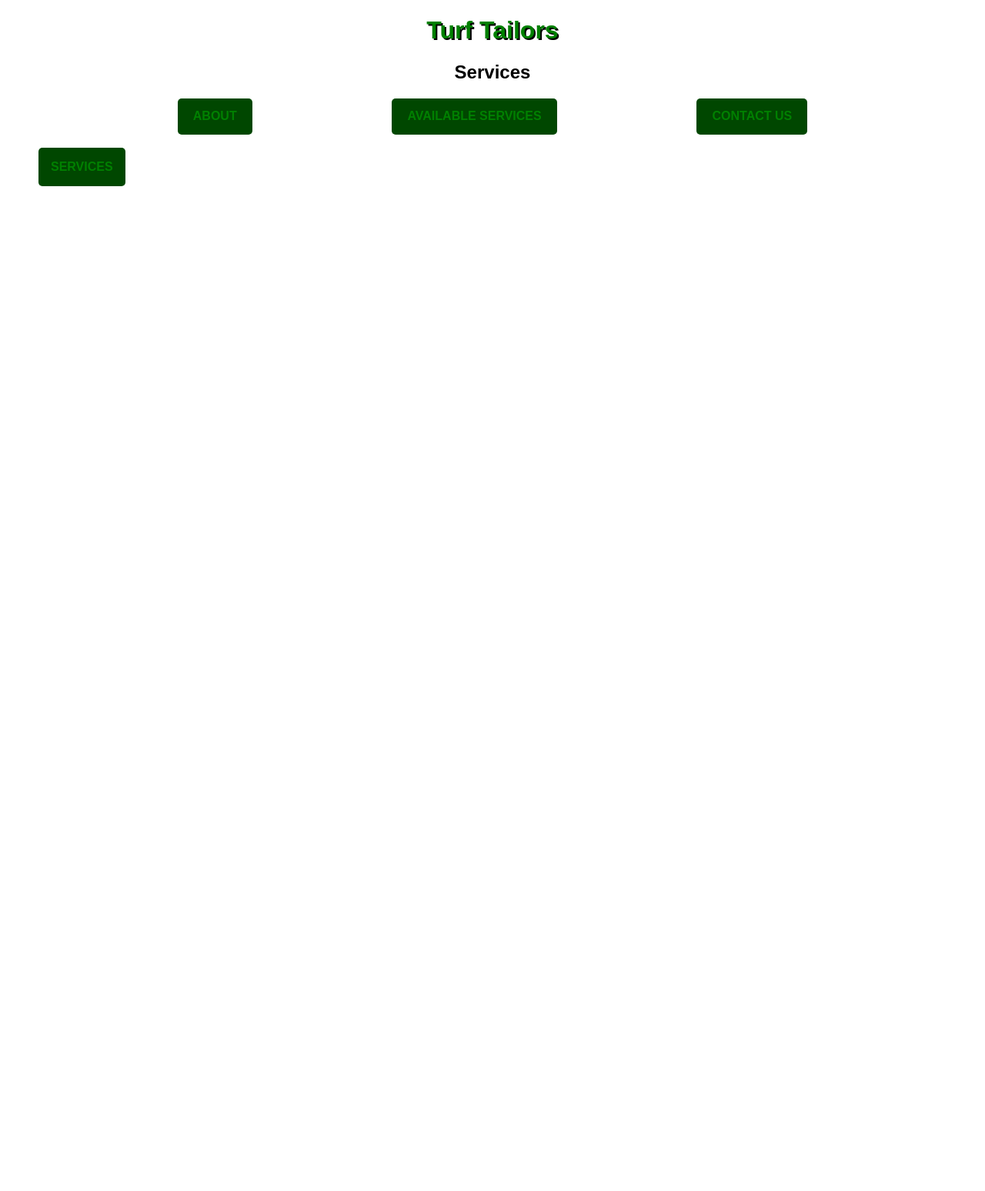
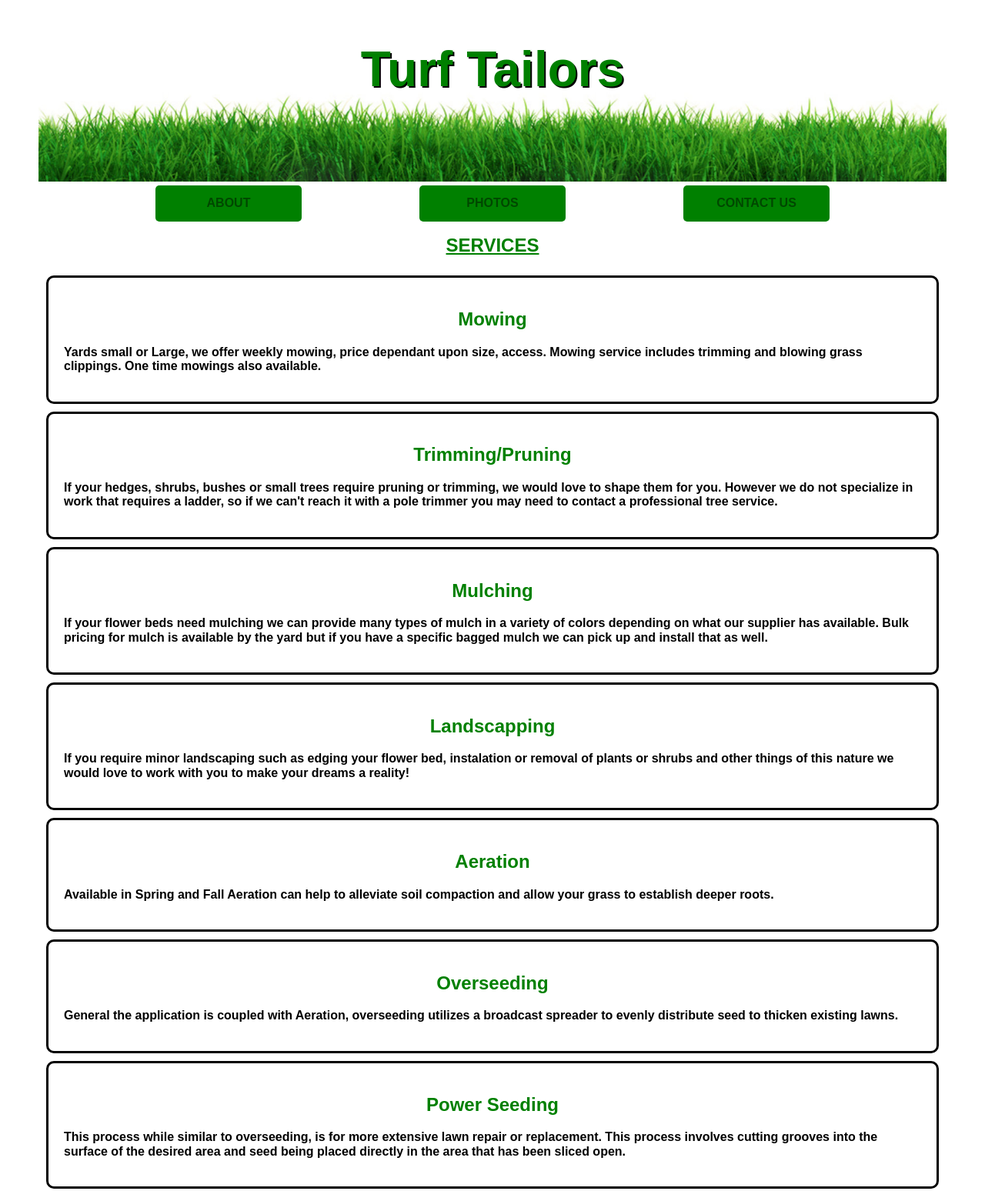
Before and after one commit to git4sage/Turf-Tailors, a plain HTML site: page pages/services.html in a window 1280 px wide. Shown: the top 1548 px of the page at 77% size. Before the commit the page ends 800 px from the top, so only its background shows below. Drawn offline with Linux system fonts and the light colour scheme.

Commit message:
add background image, page links, tweaks

```diff
--- a/css/style.css
+++ b/css/style.css
@@ -13,17 +13,51 @@ h1 {
   text-shadow: 2px 2px black;
   font-family: sans-serif;
   font-weight: 900;
+  font-size: 4em;
 }
 
 header {
   text-align: center;
 }
+/* background image and title */
+.container {
+  position: relative;
+  text-align: center;
+  color: white;
+}
+
+.centered {
+  position: absolute;
+  top: 20%;
+  left: 50%;
+  transform: translate(-50%, -50%);
+}
+
+.grass {
+width: 100%;
+padding: 0;
+}
+
+.subheading {
+text-decoration: underline;
+text-decoration-color: green;
+}
 
 h2 {
   text-align: center;
-
+  color: green;
+  font-family: sans-serif
+  font-weight: 900;
 }
 
+.serveinfo {
+border-style: solid;
+border-width: 3px;
+border-radius: 10px;
+border-color: black;
+padding: 20px;
+margin: 10px;
+}
 
 footer {
 text-align: center;
@@ -39,10 +73,11 @@ text-align: center;
 }
 
 .main-nav a {
-  background-color: rgb(0, 71, 0);
-  color: green;
+  background-color: green;
+  color:  rgb(0, 71, 0);
   padding: 14px 20px;
   margin: 1px;
+  min-width: 150px;
   text-decoration: none;
   text-align: center;
   text-transform: uppercase;
@@ -50,31 +85,37 @@ text-align: center;
 }
 
 .main-nav a:hover {
-      background-color: green;
-      color: rgb(0, 71, 0)
-    }
+  background-color: rgb(0, 71, 0);
+  color:green;
+}
 
 /* --- dropdown menu --- */
 .dropbutton {
-  background-color: rgb(0, 71, 0);
+  align-items: center;
+  background-color: white;
   color: green;
+  text-decoration: underline;
   padding: 16px;
-  font-size: 16px;
+  font-size: 1.5em;
   font-weight: bold;
   text-transform: uppercase;
   border: none;
   cursor: pointer;
   border-radius: 5px;
+
 }
 
 .dropbutton:hover, .dropbutton:focus {
-  background-color:green;
-  color: rgb(0, 71, 0)
+  background-color:rgb(209, 209, 209);
+  color: rgb(0, 71, 0);
 }
 
 .dropdown {
+  display: flex;
+  justify-content: center;
   position: relative;
-  display: inline-block;
+ /* display: inline-block; */
+ /* left:50%; */
 }
 
 .dropdown-content {
@@ -96,7 +137,6 @@ text-align: center;
 
 .show {display:block;}
 
-
 /* --- Media Querries --- */
 
 @media (min-width: 600px) {
--- a/pages/services.html
+++ b/pages/services.html
@@ -10,39 +10,38 @@
 
 <body>
     <header>
-        <h1>
-            Turf Tailors
-        </h1>
-    </header>
 
-    <p>
-        <h2>
-            Services
-        </h2>
+    <div class="container">
+      <img class="grass" src="../images/grass.jpg">
+      <h1 class="centered">Turf Tailors</h1>
+  </div>
+
 
 <!-- Main Menu -->
 
         <div class="main-nav">
             <a href="../index.html">About</a>
-            <a href="services.html">Available Services</a>
+            <a href="pictures.html">Photos</a>
             <a href="contact.html">Contact Us</a>
         </div>
 
-    </p>
+      </header>
+
+
 
 <!-- Drowpdown Menu -->
 
     <div class="dropdown">
         <button onclick="myFunction()" class="dropbutton">Services</button>
         <div id="myDropdown" class="dropdown-content">
-          <a href="#">Mowing</a>
-          <a href="#">Trimming/Pruning</a>
-          <a href="#">Mulching</a>
-          <a href="#">Landscaping</a>
-          <a href="#">Aeration</a>
-          <a href="#">Overseeding</a>
-          <a href="#">Power seeding</a>
-          <a href="#">Leaf Removal</a>
+          <a href="#Mowing">Mowing</a>
+          <a href="#Trimming/Pruning">Trimming/Pruning</a>
+          <a href="#Mulching">Mulching</a>
+          <a href="#Landscaping">Landscaping</a>
+          <a href="#Aeration">Aeration</a>
+          <a href="#Overseeding">Overseeding</a>
+          <a href="#Power Seeding">Power Seeding</a>
+          <a href="#Leaf Removal">Leaf Removal</a>
         </div>
       </div>
 
@@ -66,6 +65,91 @@
         }
       }</script>
 
+
+  <div class="serveinfo">
+      <h2 id="Mowing">Mowing</h2>
+
+      <p>Yards small or Large, we offer weekly mowing, price dependant upon size, access.
+         Mowing service includes trimming and blowing grass clippings.
+         One time mowings also available. </p>
+
+  </div>
+
+  <div class="serveinfo">
+
+      <h2 id="Trimming/Pruning">Trimming/Pruning</h2>
+
+      <p>If your hedges, shrubs, bushes or small trees require pruning or trimming,
+        we would love to shape them for you.
+        However we do not specialize in work that requires a ladder,
+        so if we can't reach it with a pole trimmer you may need to
+        contact a professional tree service.
+      </p>
+
+  </div>
+
+  <div class="serveinfo">
+
+      <h2 id="Mulching">Mulching</h2>
+
+      <P>If your flower beds need mulching we can provide many types of mulch in a variety of
+        colors depending on what our supplier has available. Bulk pricing for mulch is
+        available by the yard but if you have a specific bagged mulch we can pick up and
+        install that as well.</P>
+
+  </div>
+
+  <div class="serveinfo">
+
+      <h2 id="Landscaping">Landscapping</h2>
+
+      <p>If you require minor landscaping such as edging your flower bed, instalation or
+        removal of plants or shrubs and other things of this nature we would love to work
+        with you to make your dreams a reality! </p>
+
+  </div>
+
+  <div class="serveinfo">
+
+      <h2 id="Aeration">Aeration</h2>
+
+      <p>Available in Spring and Fall Aeration can help to alleviate soil compaction and
+        allow your grass to establish deeper roots. </p>
+
+  </div>
+
+  <div class="serveinfo">
+
+      <h2 id="Overseeding">Overseeding</h2>
+
+      <p>General the application is coupled with Aeration, overseeding utilizes a broadcast
+        spreader to evenly distribute seed to thicken existing lawns.</p>
+
+  </div>
+
+  <div class="serveinfo">
+
+      <h2 id="Power Seeding">Power Seeding</h2>
+
+      <p>This process while similar to overseeding, is for more extensive lawn repair or replacement.
+        This process involves cutting grooves into the surface of the desired area and
+        seed being placed directly in the area that has been sliced open.
+      </p>
+
+  </div>
+
+  <div class="serveinfo">
+
+        <h2 id="Leaf Removal">Leaf Removal</h2>
+
+      <p>Every year trees drop their leaves. While beautiful,  if leaves are not removed from
+        your lawn they can block sunlight, smother grass, and cause disease if left unatended.
+        our team will blow leaves to the curb and suck them up with our vacuum.
+      </p>
+
+  </div>
+
+
     <footer>
 
     </footer>
```
Also changed, not shown: index.html (+7 -5 lines), pages/contact.html (+8 -6 lines), pages/pictures.html (added, +39 -0 lines), images/grass.jpg (added), 1 other file.
